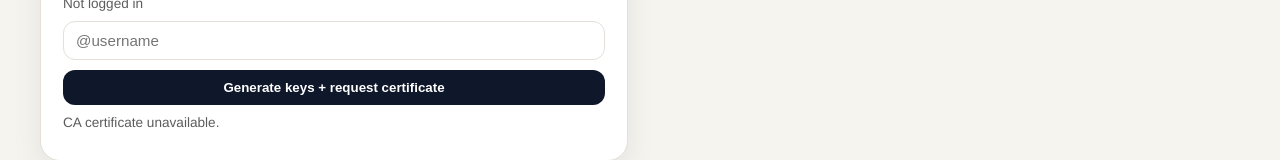
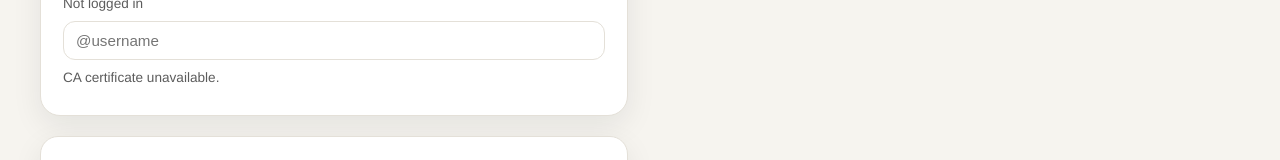
Before and after one commit to WillSunders/SecureMedia, a React (Vite) app in the folder frontend/: page / in a window 1280 px wide. Shown: the part 306-466 px from the top of the page. Built offline with nearby package versions, Linux system fonts and the light colour scheme; no server answers.

Commit message:
Integrated key generation into login/register

```diff
--- a/frontend/src/App.jsx
+++ b/frontend/src/App.jsx
@@ -125,15 +125,16 @@ export default function App() {
         localStorage.removeItem("agreement_private_pem");
         localStorage.removeItem("cert_pem");
         localStorage.removeItem("app_cert_id");
-        setCertStatus("Legacy keys detected. Please register keys again.");
+        setCertStatus("Legacy keys detected. Regenerating credentials.");
       } else if (keyOwner && keyOwner !== currentUserId) {
         localStorage.removeItem("signing_private_pem");
         localStorage.removeItem("agreement_private_pem");
         localStorage.removeItem("cert_pem");
         localStorage.removeItem("app_cert_id");
         localStorage.removeItem("key_owner_user_id");
-        setCertStatus("Keys belonged to another user. Please register keys again.");
+        setCertStatus("Keys belonged to another user. Regenerating credentials.");
       }
+      await handleKeyRegistration(currentUserId, dataMe.username);
       await refreshGroups();
       await handleFetchPosts();
     } catch (err) {
@@ -164,15 +165,16 @@ export default function App() {
         localStorage.removeItem("agreement_private_pem");
         localStorage.removeItem("cert_pem");
         localStorage.removeItem("app_cert_id");
-        setCertStatus("Legacy keys detected. Please register keys again.");
+        setCertStatus("Legacy keys detected. Regenerating credentials.");
       } else if (keyOwner && keyOwner !== currentUserId) {
         localStorage.removeItem("signing_private_pem");
         localStorage.removeItem("agreement_private_pem");
         localStorage.removeItem("cert_pem");
         localStorage.removeItem("app_cert_id");
         localStorage.removeItem("key_owner_user_id");
-        setCertStatus("Keys belonged to another user. Please register keys again.");
+        setCertStatus("Keys belonged to another user. Regenerating credentials.");
       }
+      await handleKeyRegistration(currentUserId, dataMe.username);
       await refreshGroups();
       await handleFetchPosts();
     } catch (err) {
@@ -193,7 +195,7 @@ export default function App() {
     setMyGroups([]);
   };
 
-  const handleKeyRegistration = async () => {
+  const handleKeyRegistration = async (targetUserId = userId, targetUsername = username) => {
     setCertStatus("Generating keys...");
     try {
       const keys = await generateUserKeys();
@@ -203,15 +205,15 @@ export default function App() {
       const agreementPriv = await exportPrivateKeyPem(keys.agreement.privateKey);
       localStorage.setItem("signing_private_pem", signingPriv);
       localStorage.setItem("agreement_private_pem", agreementPriv);
-      localStorage.setItem("key_owner_user_id", String(userId));
+      localStorage.setItem("key_owner_user_id", String(targetUserId));
       const cert = await requestCertificate({
-        user_id: String(userId),
-        username,
+        user_id: String(targetUserId),
+        username: targetUsername,
         signing_public_key_pem: signingPub,
         agreement_public_key_pem: agreementPub
       });
       localStorage.setItem("cert_pem", cert.cert_pem);
-      const appCert = await registerCertificate(cert.cert_pem, Number(userId));
+      const appCert = await registerCertificate(cert.cert_pem, Number(targetUserId));
       localStorage.setItem("app_cert_id", String(appCert.cert_id));
       setCertStatus("Keys registered and certificate issued.");
     } catch (err) {
@@ -278,13 +280,13 @@ export default function App() {
         localStorage.getItem("agreement_private_pem") ||
         localStorage.getItem("app_cert_id");
       if (!keyOwner && hasLegacyKeys) {
-        throw new Error("Legacy keys detected. Register keys again.");
+        throw new Error("Legacy keys detected. Log out and log in again.");
       }
       if (keyOwner && keyOwner !== String(userId)) {
-        throw new Error("Local keys belong to another user. Register keys again.");
+        throw new Error("Local keys belong to another user. Log out and log in again.");
       }
       const certId = localStorage.getItem("app_cert_id");
-      if (!certId) throw new Error("Register keys + certificate first");
+      if (!certId) throw new Error("Credentials missing. Log out and log in again.");
       const group = await getGroupByName(postGroupName);
       let wrapped;
       try {
@@ -467,9 +469,6 @@ export default function App() {
               readOnly
               placeholder="@username"
             />
-            <button type="button" onClick={handleKeyRegistration}>
-              Generate keys + request certificate
-            </button>
             <div className="status">{caStatus}</div>
             <div className="status">{certStatus}</div>
           </div>
```
